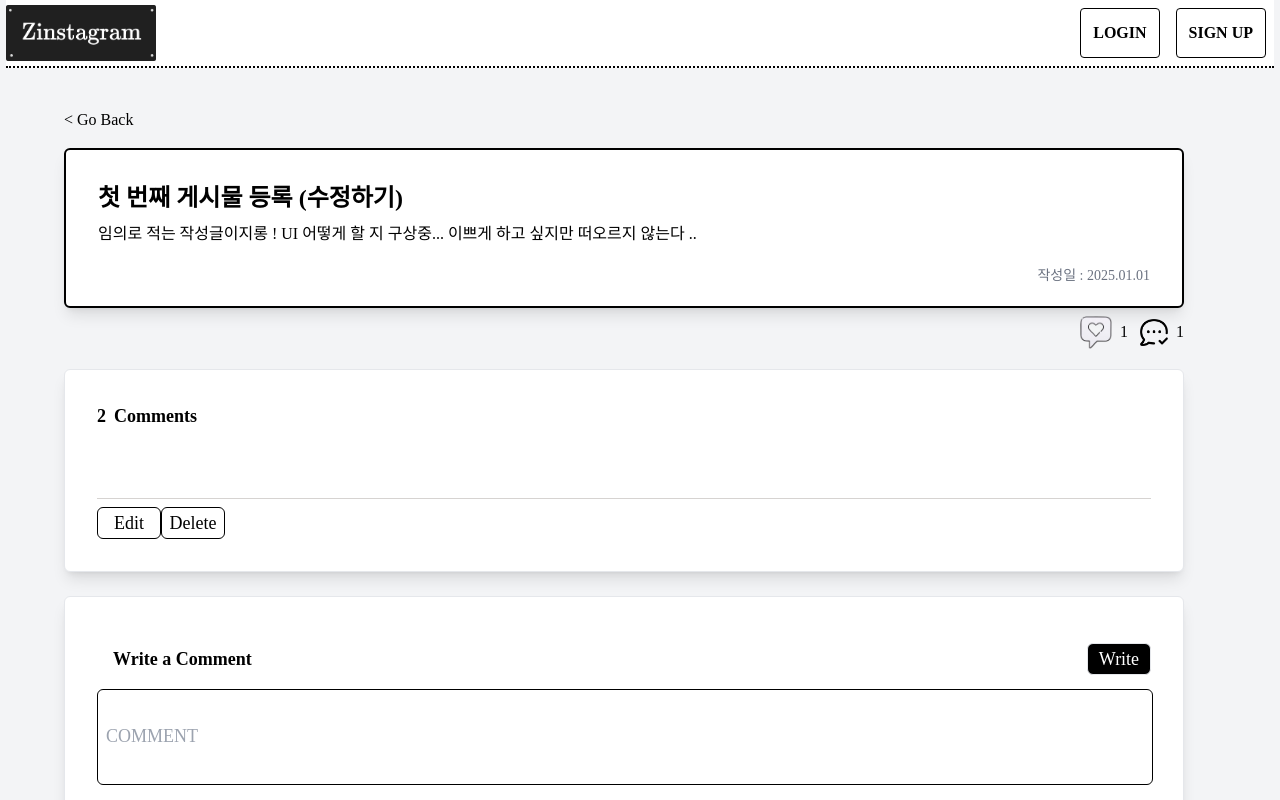
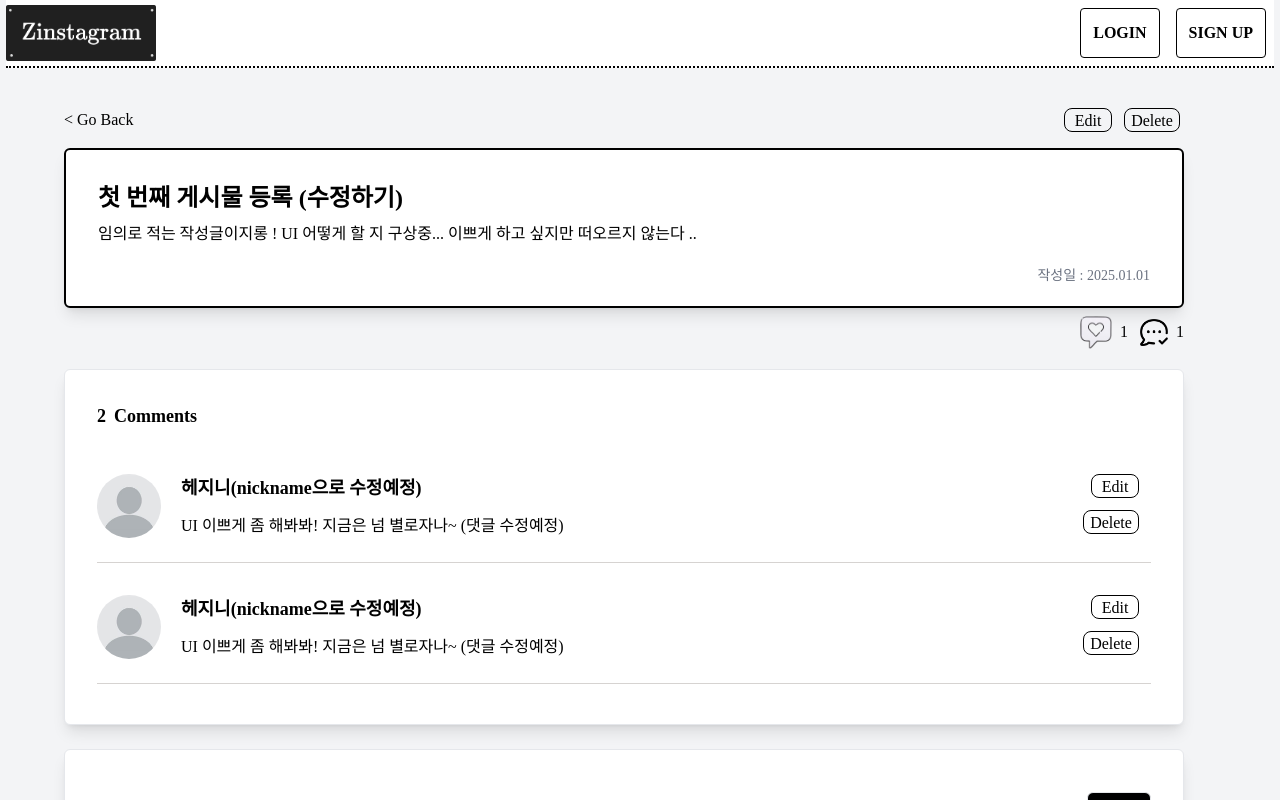
Before and after one commit to choihyejin94/final-project, a React (Vite) app: page /feeds/1 in a window 1280 px wide. Shown: the top 800 px of the page. Built offline with nearby package versions, Linux system fonts and the light colour scheme; no server answers.

Commit message:
datail page ui

```diff
--- a/src/pages/Detail.tsx
+++ b/src/pages/Detail.tsx
@@ -8,10 +8,18 @@ export default function Detail() {
 
   return (
     <div>
-      <div className="mb-4">
-        <Link to={'/'} className="cursor-pointer">
+      <div className="flex justify-between">
+        <Link to={'/'} className="cursor-pointer mb-4">
           {'<'} Go Back
         </Link>
+        <div className="flex gap-3 mr-9">
+          <button className="border border-black text-base w-12 h-6 text-black rounded-lg cursor-pointer hover:bg-black hover:text-white transition duration-300">
+            Edit
+          </button>
+          <button className="border border-black text-base w-14 h-6 text-black rounded-lg cursor-pointer hover:bg-black hover:text-white transition duration-300">
+            Delete
+          </button>
+        </div>
       </div>
       <div>
         <Feed />
@@ -22,16 +30,50 @@ export default function Detail() {
             <span className="mr-2">2</span>Comments
           </p>
         </div>
-        <div className="flex gap-8 mb-2 border-b border-b-stone-300 py-6"></div>
-        <div>
-          <button className="border border-black text-lg w-16 h-8 text-black rounded-md cursor-pointer">Edit</button>
-          <button className="border border-black text-lg w-16 h-8 text-black rounded-md cursor-pointer">Delete</button>
+        <div className="flex justify-between gap-8 mb-2 border-b border-b-stone-300 py-6">
+          <div className="flex">
+            <div className="w-16 h-16 rounded-full overflow-hidden">
+              <img src={profile_image} alt="profile_image" className="w-full h-full object-cover" />
+            </div>
+            <div className="ml-5">
+              <h4 className="font-bold text-lg">헤지니(nickname으로 수정예정)</h4>
+              <p className="mt-3">UI 이쁘게 좀 해봐봐! 지금은 넘 별로자나~ (댓글 수정예정)</p>
+            </div>
+          </div>
+          <div className="flex flex-col items-end gap-3 mr-3">
+            <button className="border border-black text-base w-12 h-6 text-black rounded-lg cursor-pointer hover:bg-black hover:text-white transition duration-300">
+              Edit
+            </button>
+            <button className="border border-black text-base w-14 h-6 text-black rounded-lg cursor-pointer hover:bg-black hover:text-white transition duration-300">
+              Delete
+            </button>
+          </div>
+        </div>
+        {/* 댓글 입력하면 나오게 하기 (수정예정) */}
+        <div className="flex justify-between gap-8 mb-2 border-b border-b-stone-300 py-6">
+          <div className="flex">
+            <div className="w-16 h-16 rounded-full overflow-hidden">
+              <img src={profile_image} alt="profile_image" className="w-full h-full object-cover" />
+            </div>
+            <div className="ml-5">
+              <h4 className="font-bold text-lg">헤지니(nickname으로 수정예정)</h4>
+              <p className="mt-3">UI 이쁘게 좀 해봐봐! 지금은 넘 별로자나~ (댓글 수정예정)</p>
+            </div>
+          </div>
+          <div className="flex flex-col items-end gap-3 mr-3">
+            <button className="border border-black text-base w-12 h-6 text-black rounded-lg cursor-pointer hover:bg-black hover:text-white transition duration-300">
+              Edit
+            </button>
+            <button className="border border-black text-base w-14 h-6 text-black rounded-lg cursor-pointer hover:bg-black hover:text-white transition duration-300">
+              Delete
+            </button>
+          </div>
         </div>
       </div>
       <div className="bg-white border border-gray rounded-md flex flex-col p-8 mb-6 w-[70rem] shadow-lg">
         <div>
           <div className="flex justify-between items-center">
-            <p className="font-bold m-4 text-lg">Write a Comment</p>
+            <p className="font-bold m-3 text-lg">Write a Comment</p>
             <button className="border text-lg w-16 h-8 bg-black text-white rounded-md hover:bg-white hover:text-black hover:border-black cursor-pointer">
               Write
             </button>
--- a/src/pages/Home.tsx
+++ b/src/pages/Home.tsx
@@ -1,4 +1,4 @@
-import FeedForm from "../components/FeedForm";
+import Feed from "../components/Feed";
 
 export default function Home() {
   return (
@@ -9,9 +9,9 @@ export default function Home() {
             Writing
           </button>
         </div>
-        <FeedForm />
-        <FeedForm />
-        <FeedForm />
+        <Feed />
+        <Feed />
+        <Feed />
       </div>
     </div>
   );
```
